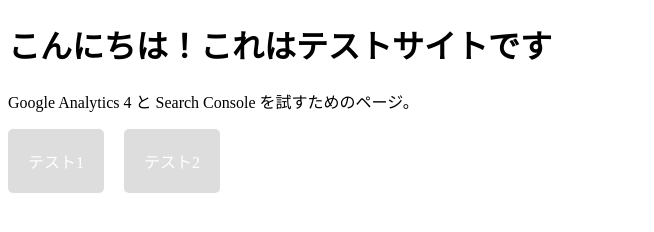
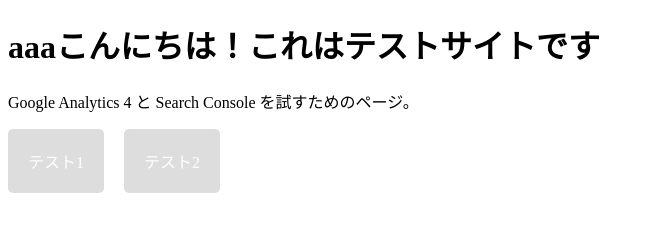
Before and after one commit to kz9p2nr52z/test-site, a plain HTML site: page index.html in a window 1280 px wide. Shown: the whole page, without its empty margins (0-654 px from the left). Drawn offline with Linux system fonts and the light colour scheme.

Commit message:
Update index.html

```diff
--- a/index.html
+++ b/index.html
@@ -35,7 +35,7 @@
 
 </head>
 <body>
-  <h1>こんにちは！これはテストサイトです</h1>
+  <h1>aaaこんにちは！これはテストサイトです</h1>
   <p>Google Analytics 4 と Search Console を試すためのページ。</p>
 
   <div class="button">
```
